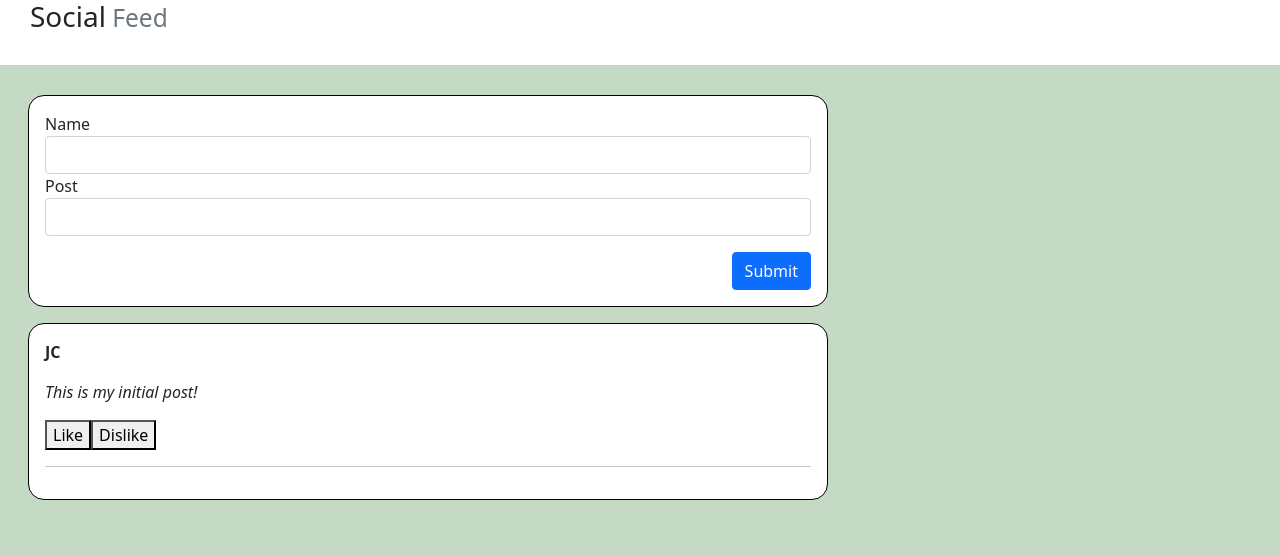
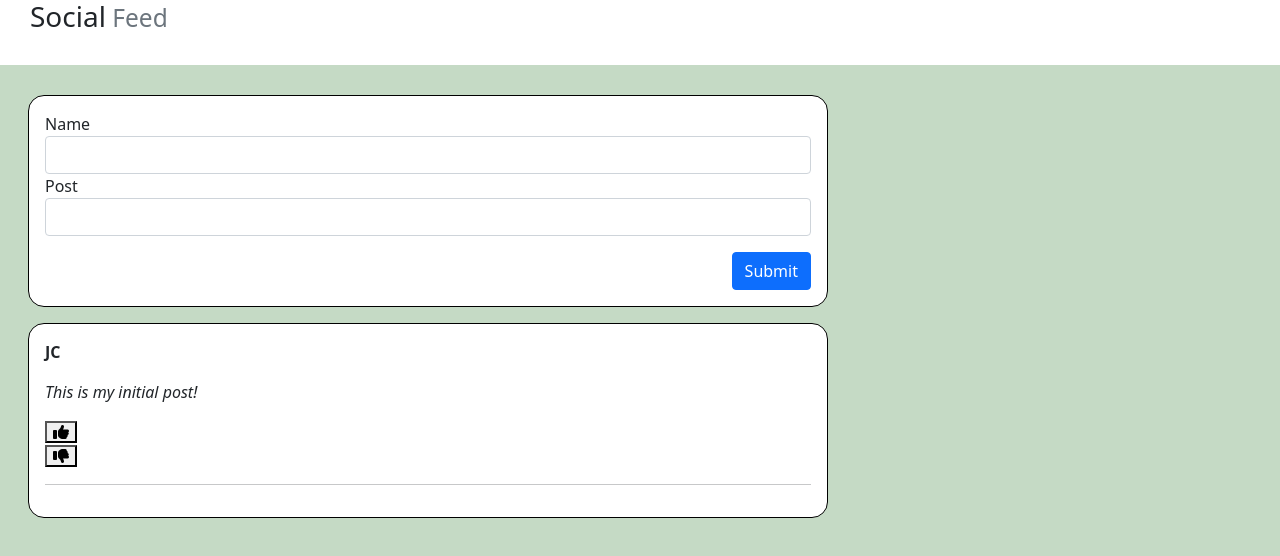
Before and after one commit to conradartco/SocialFeed, a React (Create React App) app: page / in a window 1280 px wide. Shown: the top 556 px of the page. Built offline with nearby package versions, Linux system fonts and the light colour scheme.

Commit message:
Imported FontAwesome icons for like and dislike buttons + fixed errors throughout code

```diff
--- a/public/index.html
+++ b/public/index.html
@@ -9,6 +9,7 @@
       name="description"
       content="Web site created using create-react-app"
     />
+    <script src="https://kit.fontawesome.com/085e9ffc67.js" crossorigin="anonymous"></script>
     <link rel="apple-touch-icon" href="%PUBLIC_URL%/logo192.png" />
     <!--
       manifest.json provides metadata used when your web app is installed on a
--- a/src/App.js
+++ b/src/App.js
@@ -6,7 +6,7 @@ import './App.css';
 
 function App() {
 
-  const [entries, setEntries] = useState([{name: 'JC', post: 'This is my initial post!'}])
+  const [entries, setEntries] = useState([{id: 1, name: 'JC', post: 'This is my initial post!', isLike: false, isDislike: false}])
 
   function addNewEntry(entry) {
 
@@ -20,16 +20,16 @@ function App() {
       <header className='header-style'>
         <NavBar />
       </header>
-      <body className='body-style'>
+      <div className='body-style'>
         <div className='container-fluid'>
           <div className='border-box'>
-            <AddEntryForm addNewEntry={addNewEntry}/>
+            <AddEntryForm addNewEntry={addNewEntry} array={entries}/>
           </div>
           <div className='border-box'>
             <DisplayEntries parentEntries={entries}/>
           </div>
         </div>
-      </body>
+      </div>
     </div>
   );
 }
--- a/src/Components/AddEntry/AddEntryForm.jsx
+++ b/src/Components/AddEntry/AddEntryForm.jsx
@@ -9,8 +9,11 @@ const AddEntryForm = (props) => {
     function handleSubmit(event) {
         event.preventDefault();
         let newEntry = {
+            id: props.array.length +1,
             name: name,
             post: post,
+            isLike: false,
+            isDislike: false,
         }
         props.addNewEntry(newEntry);
     }
@@ -26,7 +29,7 @@ const AddEntryForm = (props) => {
                 <input type='text' className="form-control" value={post} onChange={(event) => setPost(event.target.value)}/>
             </div>
             <div className='submit-button'>
-                <button type='submit' className='btn btn-primary' style={{'margin-top': '1em'}}>Submit</button>
+                <button type='submit' className='btn btn-primary' style={{'marginTop': '1em'}}>Submit</button>
             </div>
         </form>
      );
--- a/src/Components/DisplayEntries/DisplayEntries.jsx
+++ b/src/Components/DisplayEntries/DisplayEntries.jsx
@@ -6,7 +6,7 @@ const DisplayEntries = (props) => {
             <div>
             {props.parentEntries.map((entry) => {
                 return (
-                    <PostDisplay parentImport={entry}/>
+                    <PostDisplay key={entry.id} parentImport={entry}/>
                 );
             })}
             </div>
--- a/src/Components/DisplayEntries/PostDisplay.jsx
+++ b/src/Components/DisplayEntries/PostDisplay.jsx
@@ -11,8 +11,12 @@ const PostDisplay = (props) => {
                 <p>{props.parentImport.post}</p>
             </div>
             <div>
-                <button>Like</button>
-                <button>Dislike</button>
+                <div>
+                    <button className="fa-solid fa-thumbs-up"></button>{props.parentImport.isLike ? <p>I like this!</p> : null}
+                </div>
+                <div>
+                    <button className='fa-solid fa-thumbs-down'></button>{props.parentImport.isDislike ? <p>I dislike this</p> : null}
+                </div>
             </div>
             <hr></hr>
         </div>
```
